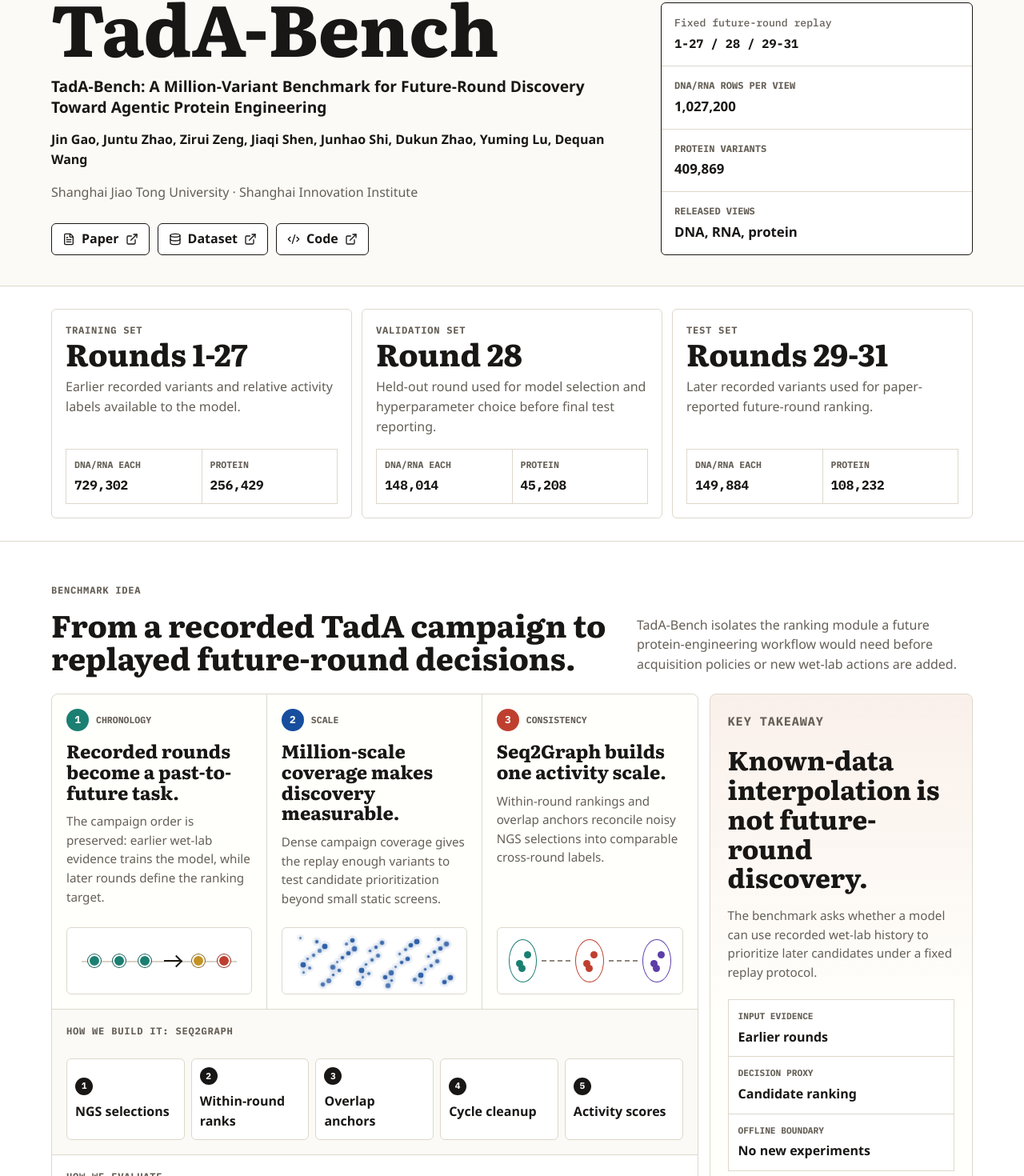
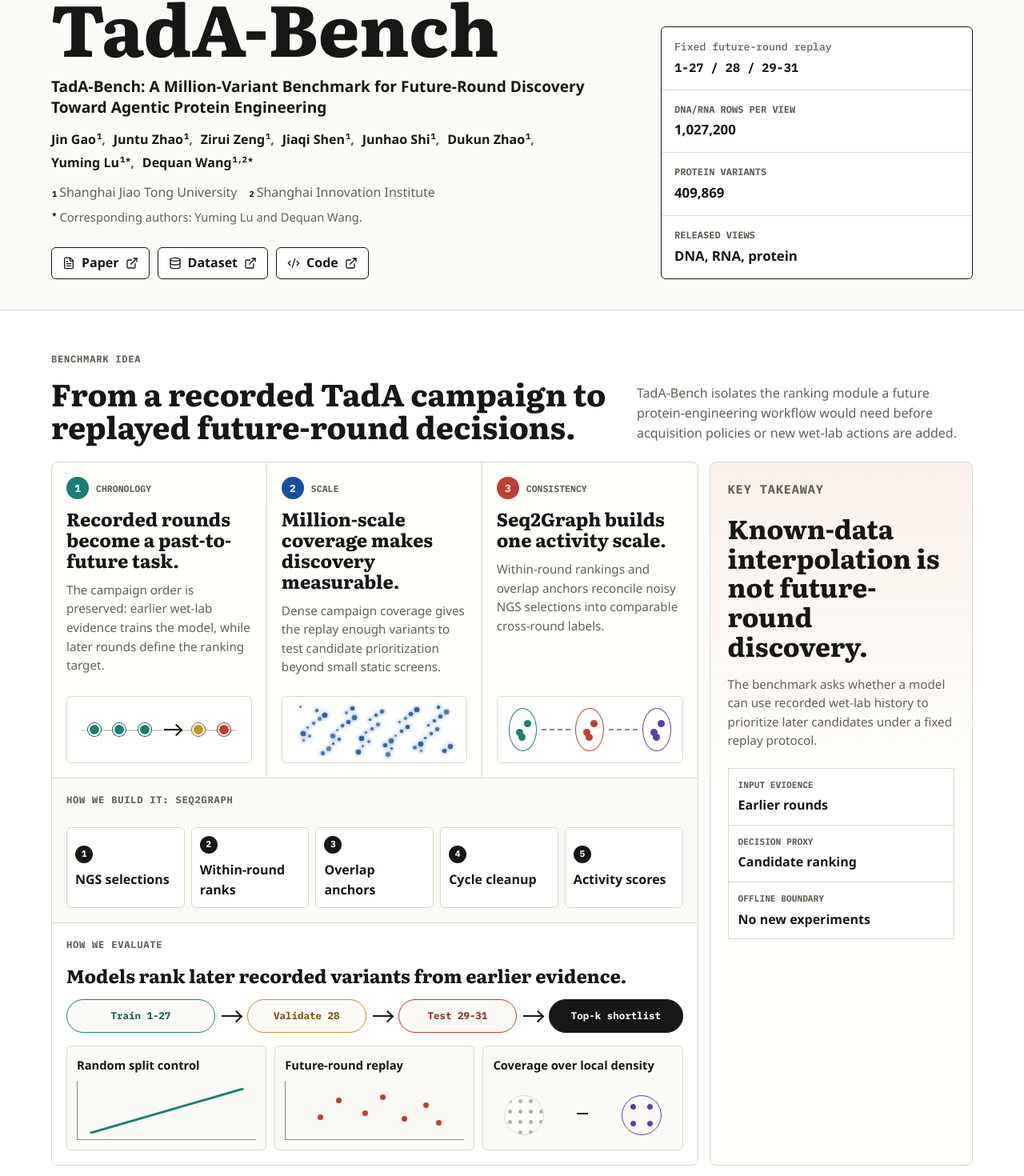
Before and after one commit to TadA-Bench/TadA-Bench.github.io, a React (Vite) app: page / in a window 1280 px wide. Shown: the part 134-1604 px from the top of the page at 80% size. Built offline with nearby package versions, Linux system fonts and the light colour scheme.

Commit message:
Refine homepage order and author metadata

```diff
--- a/src/App.css
+++ b/src/App.css
@@ -59,15 +59,53 @@
 }
 
 .author-line,
-.affiliation-line {
+.affiliation-line,
+.correspondence-line {
   max-width: 820px;
   margin: 16px 0 0;
   color: var(--muted);
 }
 
 .author-line {
+  display: flex;
+  flex-wrap: wrap;
+  gap: 4px 10px;
   color: var(--ink);
   font-weight: 650;
+}
+
+.author-entry:not(:last-child)::after {
+  color: var(--muted);
+  content: ',';
+}
+
+.author-line sup,
+.affiliation-line sup,
+.correspondence-line sup {
+  margin-left: 1px;
+  color: var(--ink);
+  font-family: var(--mono);
+  font-size: 0.64em;
+  font-weight: 850;
+  line-height: 0;
+}
+
+.affiliation-line {
+  display: flex;
+  flex-wrap: wrap;
+  gap: 6px 14px;
+  margin-top: 12px;
+}
+
+.affiliation-line span {
+  display: inline-flex;
+  gap: 3px;
+  align-items: baseline;
+}
+
+.correspondence-line {
+  margin-top: 7px;
+  font-size: 0.92rem;
 }
 
 .hero-actions {
@@ -649,14 +687,18 @@
   border-bottom: 1px solid #8f887c;
 }
 
-.rank-axis::before {
+.rank-axis svg {
   position: absolute;
-  inset: auto 8px 10px 8px;
-  height: 2px;
-  background: #1b7f72;
-  content: '';
-  transform: rotate(-32deg);
-  transform-origin: left center;
+  inset: 0;
+  width: 100%;
+  height: 100%;
+  overflow: visible;
+}
+
+.rank-axis line {
+  stroke: #1b7f72;
+  stroke-linecap: round;
+  stroke-width: 2.4;
 }
 
 .rank-scatter {
--- a/src/App.tsx
+++ b/src/App.tsx
@@ -223,7 +223,11 @@
             <div className="discovery-contrast">
               <div className="rank-sketch" data-mode="random">
                 <strong>Random split control</strong>
-                <span className="rank-axis" />
+                <span className="rank-axis">
+                  <svg aria-hidden="true" focusable="false" viewBox="0 0 100 70" preserveAspectRatio="none">
+                    <line x1="8" y1="62" x2="92" y2="10" />
+                  </svg>
+                </span>
               </div>
               <div className="rank-sketch" data-mode="future">
                 <strong>Future-round replay</strong>
@@ -384,8 +388,26 @@
           <p className="eyebrow">ICML 2026</p>
           <h1 id="page-title">TadA-Bench</h1>
           <p className="hero-paper-title">{paperTitle}</p>
-          <p className="author-line">{paperAuthors.join(', ')}</p>
-          <p className="affiliation-line">{paperAffiliations.join(' · ')}</p>
+          <p className="author-line" aria-label="Authors">
+            {paperAuthors.map((author) => (
+              <span className="author-entry" key={author.name}>
+                {author.name}
+                <sup>{author.affiliations.join(',')}</sup>
+                {author.corresponding ? <sup>*</sup> : null}
+              </span>
+            ))}
+          </p>
+          <p className="affiliation-line" aria-label="Affiliations">
+            {paperAffiliations.map((affiliation) => (
+              <span key={affiliation.id}>
+                <sup>{affiliation.id}</sup>
+                {affiliation.label}
+              </span>
+            ))}
+          </p>
+          <p className="correspondence-line">
+            <sup>*</sup> Corresponding authors: Yuming Lu and Dequan Wang.
+          </p>
           <div className="hero-actions" aria-label="Primary links">
             {resourceLinks.map((link) => (
               <a className="icon-button" href={link.href} key={link.label} target="_blank" rel="noreferrer">
@@ -419,6 +441,8 @@
         </aside>
       </section>
 
+      <StorylineSection />
+
       <section className="protocol-map" aria-label="Train validation test protocol">
         {splitStages.map((stage) => (
           <article className="stage-card" key={stage.label}>
@@ -438,8 +462,6 @@
           </article>
         ))}
       </section>
-
-      <StorylineSection />
 
       <DataOverviewSection activeDataModality={activeModality} setActiveDataModality={setActiveModality} />
 
--- a/src/data/baselines.ts
+++ b/src/data/baselines.ts
@@ -30,6 +30,17 @@
   proteinCount: string
 }
 
+export type PaperAuthor = {
+  name: string
+  affiliations: number[]
+  corresponding?: boolean
+}
+
+export type PaperAffiliation = {
+  id: number
+  label: string
+}
+
 export const releasedRowCounts: Record<Modality, SplitMembershipCounts> = {
   dna: { train: 729302, validation: 148014, test: 149884 },
   rna: { train: 729302, validation: 148014, test: 149884 },
@@ -45,18 +56,21 @@
 export const paperTitle =
   'TadA-Bench: A Million-Variant Benchmark for Future-Round Discovery Toward Agentic Protein Engineering'
 
-export const paperAuthors = [
-  'Jin Gao',
-  'Juntu Zhao',
-  'Zirui Zeng',
-  'Jiaqi Shen',
-  'Junhao Shi',
-  'Dukun Zhao',
-  'Yuming Lu',
-  'Dequan Wang',
+export const paperAuthors: PaperAuthor[] = [
+  { name: 'Jin Gao', affiliations: [1] },
+  { name: 'Juntu Zhao', affiliations: [1] },
+  { name: 'Zirui Zeng', affiliations: [1] },
+  { name: 'Jiaqi Shen', affiliations: [1] },
+  { name: 'Junhao Shi', affiliations: [1] },
+  { name: 'Dukun Zhao', affiliations: [1] },
+  { name: 'Yuming Lu', affiliations: [1], corresponding: true },
+  { name: 'Dequan Wang', affiliations: [1, 2], corresponding: true },
 ]
 
-export const paperAffiliations = ['Shanghai Jiao Tong University', 'Shanghai Innovation Institute']
+export const paperAffiliations: PaperAffiliation[] = [
+  { id: 1, label: 'Shanghai Jiao Tong University' },
+  { id: 2, label: 'Shanghai Innovation Institute' },
+]
 
 export const resourceLinks = [
   {
```
